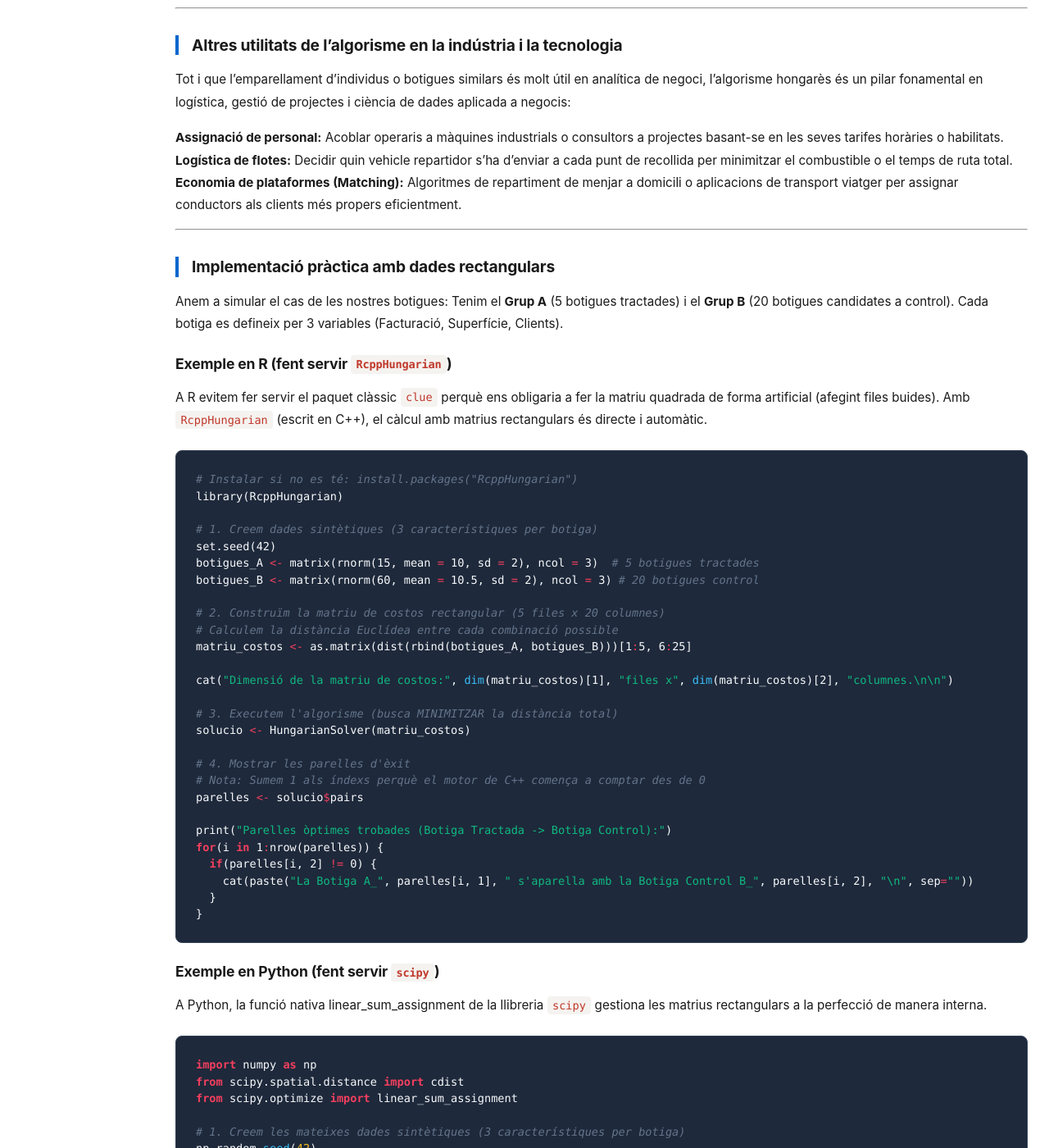
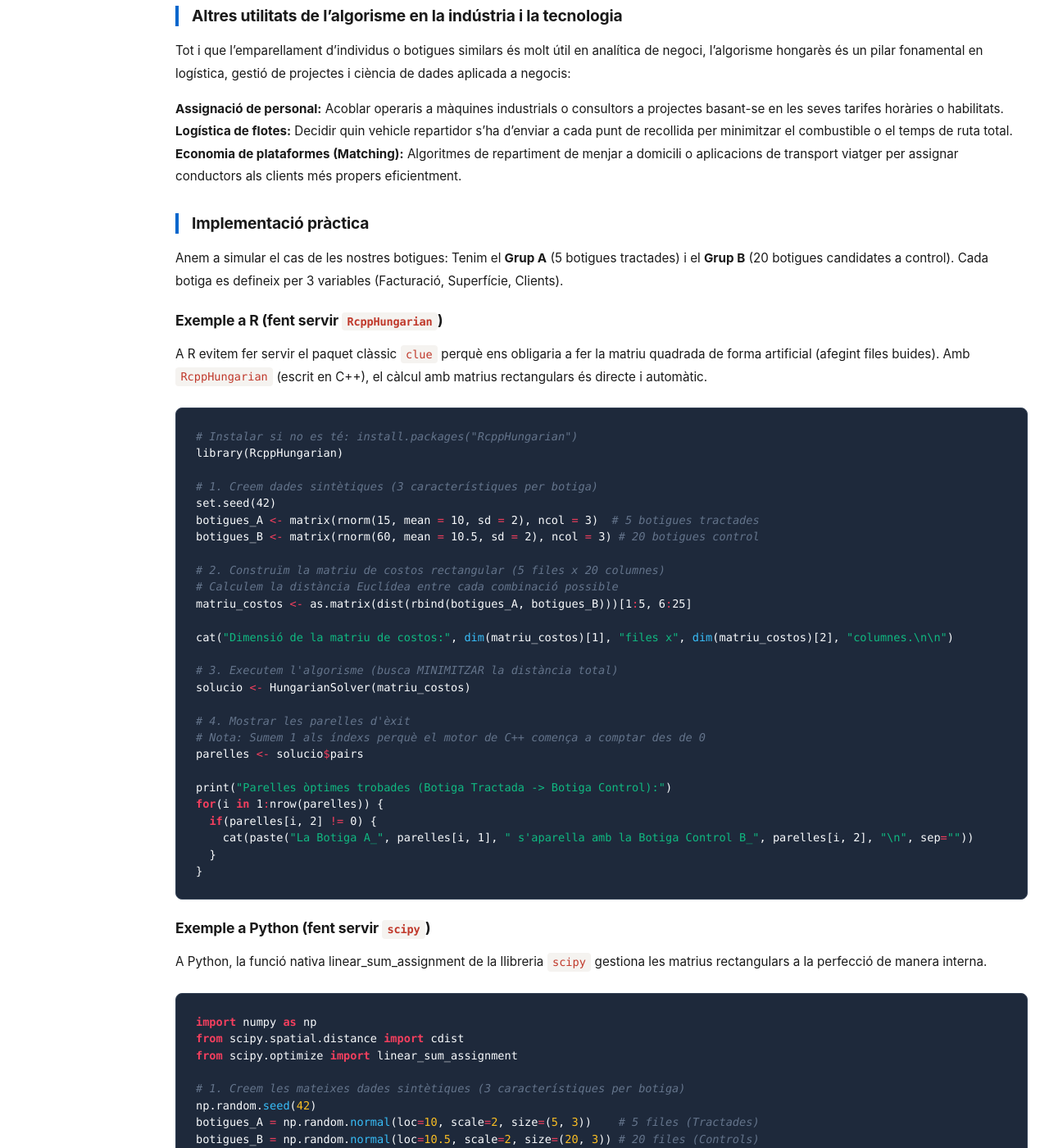
Before and after one commit to alberthr/alberthr.github.io, a Jekyll site: the page built from _posts/2020-06-09-algoritme-hongares.md, in a window 1280 px wide and 1400 px high, scrolled down 1076 px. Shown: the whole window at 82% size. Built offline with Jekyll 4.4.1, drawn with Linux system fonts in a browser that asks for light colours; comment, search, counter and statistics services are not loaded.

Commit message:
Update 2020-06-09-algoritme-hongares.md

````diff
--- a/_posts/2020-06-09-algoritme-hongares.md
+++ b/_posts/2020-06-09-algoritme-hongares.md
@@ -16,8 +16,6 @@ L'algorisme hongarès (mètode de Kuhn-Munkres) és un algorisme d'optimització
 
 Si intentessis fer combinacions a l'atzar per veure quina agrupació de 5 botigues és la millor de totes, el nombre de camins possibles creix de forma exponencial. L'algorisme hongarès resol aquest problema en mil·lisegons reduint una **matriu de costos** (on cada cel·la representa la "distància" o diferència en característiques entre la botiga A i la botiga B).
 
----
-
 ## Com funciona? (Els passos clau)
 
 L’algoritme parteix d’una matriu quadrada de costos on en el nostre exemple, les files representen les botigues del test i les columnes la resta de botigues. L’objectiu és trobar una combinació d’elements on només es triï un element per fila i un per columna, minimitzant la suma total.
@@ -29,8 +27,6 @@ L'algoritme transforma la matriu de costos original en una matriu de "costos d'o
 3. **Cobertura de zeros:** Traçar el menor nombre possible de línies verticals i horitzontals per cobrir tots les valors zero de la matriu.
 4. **Optimització:** Si el nombre de línies és igual a $n$ (la dimensió de la matriu), ja tenim l'assignació òptima als zeros coberts. Si és menor, s'ajusta la matriu (restant el valor mínim no cobert als valors lliures i sumant-lo a les interseccions de les línies) i es torna al pas 3.
 
----
-
 ## Altres utilitats de l'algorisme en la indústria i la tecnologia
 
 Tot i que l'emparellament d'individus o botigues similars és molt útil en analítica de negoci, l'algorisme hongarès és un pilar fonamental en logística, gestió de projectes i ciència de dades aplicada a negocis:
@@ -39,13 +35,11 @@ Tot i que l'emparellament d'individus o botigues similars és molt útil en anal
 * **Logística de flotes:** Decidir quin vehicle repartidor s'ha d'enviar a cada punt de recollida per minimitzar el combustible o el temps de ruta total.
 * **Economia de plataformes (Matching):** Algoritmes de repartiment de menjar a domicili o aplicacions de transport viatger per assignar conductors als clients més propers eficientment.
 
----
-
-## Implementació pràctica amb dades rectangulars
+## Implementació pràctica
 
 Anem a simular el cas de les nostres botigues: Tenim el **Grup A** (5 botigues tractades) i el **Grup B** (20 botigues candidates a control). Cada botiga es defineix per 3 variables (Facturació, Superfície, Clients).
 
-### Exemple en R (fent servir `RcppHungarian`)
+### Exemple a R (fent servir `RcppHungarian`)
 
 A R evitem fer servir el paquet clàssic `clue` perquè ens obligaria a fer la matriu quadrada de forma artificial (afegint files buides). Amb `RcppHungarian` (escrit en C++), el càlcul amb matrius rectangulars és directe i automàtic.
 
@@ -79,7 +73,7 @@ for(i in 1:nrow(parelles)) {
 }
 ```
 
-### Exemple en Python (fent servir `scipy`)
+### Exemple a Python (fent servir `scipy`)
 
 A Python, la funció nativa linear_sum_assignment de la llibreria `scipy` gestiona les matrius rectangulars a la perfecció de manera interna.
 
````
